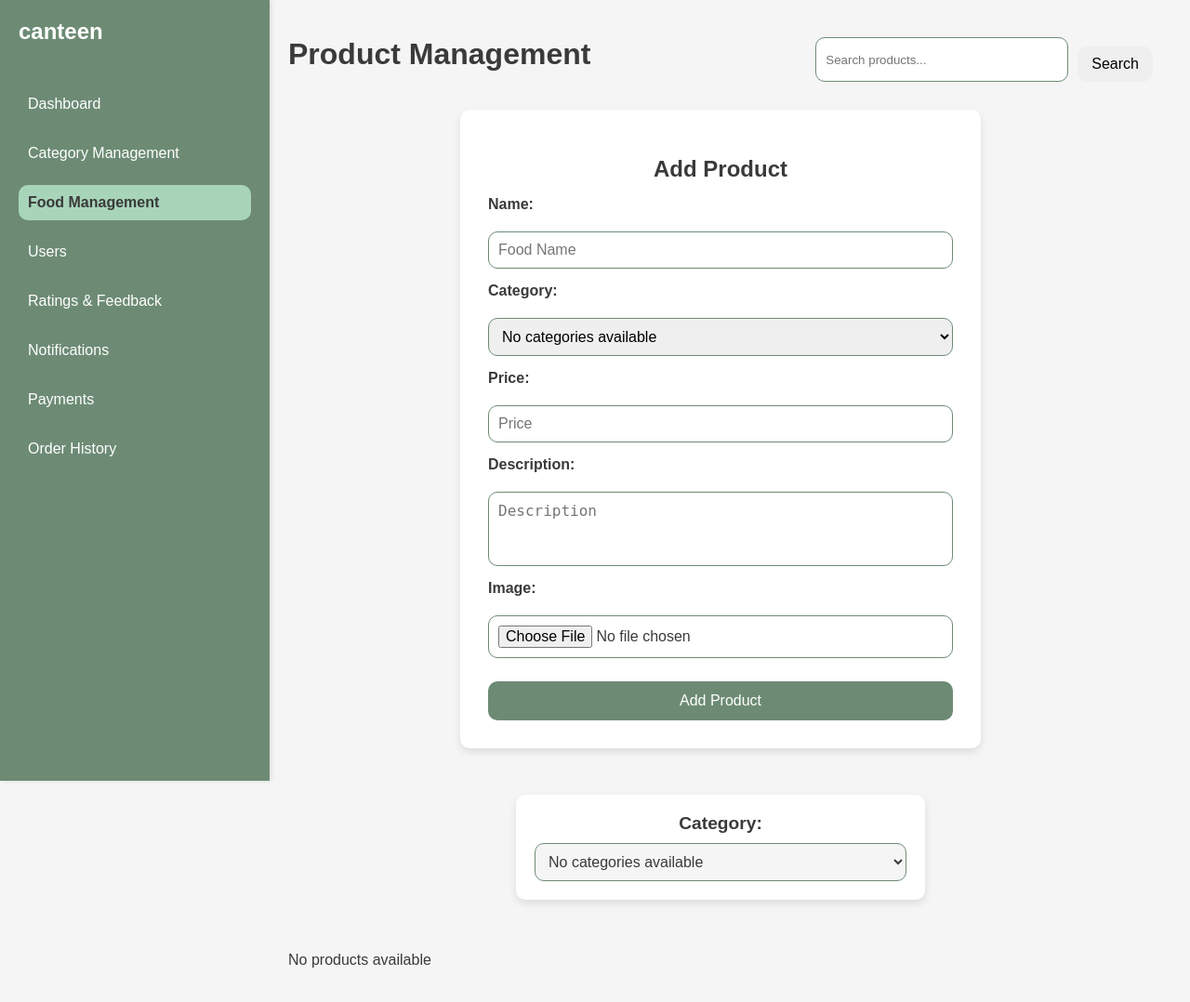
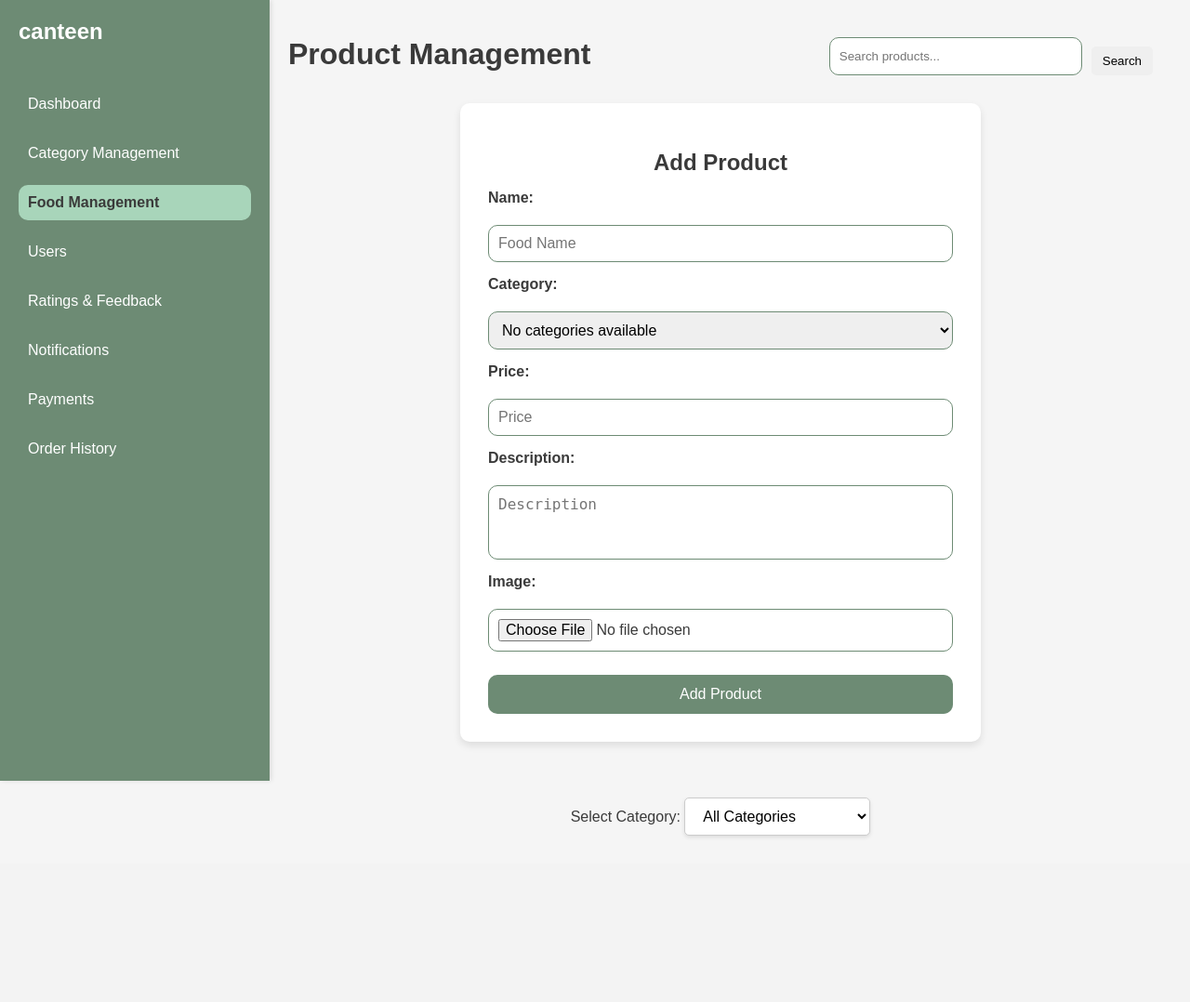
Before and after one commit to Aayush-xtha/Hamro_canteen, a PHP site: page /login/product_management.php in a window 1280 px wide. Shown: the whole page at 93% size. After the commit the page ends 901 px from the top, so only its background shows below. Run offline with PHP 8.4, Linux system fonts and the light colour scheme; the visitor is signed in with stand-in values (Sample User, id 1); data that the repository does not hold is empty.

Commit message:
completed food mangement and category

```diff
--- a/category.php
+++ b/category.php
@@ -265,7 +265,7 @@ if($result->num_rows >0){
                 <table>
                     <thead>
                         <tr>
-                            <th>ID</th>
+
                             <th>Name</th>
 
                             <th>Image</th>
@@ -281,7 +281,7 @@ if($result->num_rows >0){
                         if (mysqli_num_rows($result) > 0) {
                             while ($row = mysqli_fetch_assoc($result)) {
                                 echo "<tr>
-                                    <td>{$row['id']}</td>
+
                                     <td>{$row['category_name']}</td>
 
                                     <td><img src='./uploads/{$row['image']}' alt='Food Image'></td>
--- a/product_management.php
+++ b/product_management.php
@@ -10,12 +10,21 @@ if (!isset($_SESSION['id'])) {
 $branch_id = $_SESSION['id'];
 
 // Fetch categories from the database
-$categorySql = "SELECT id AS category_id, category_name FROM categories";
+$categorySql = "SELECT id AS category_id, category_name FROM categories WHERE branch_id = '$branch_id'";
 $categoryResult = mysqli_query($conn, $categorySql);
 
 if (!$categoryResult) {
     die("Error fetching categories: " . mysqli_error($conn));
 }
+
+$categoryFilter = "";
+if (isset($_GET['category_id']) && $_GET['category_id'] != '') {
+    $category_id = intval($_GET['category_id']);
+    $categoryFilter = " WHERE category_id = $category_id";
+}
+
+$productSql = "SELECT * FROM foods" . $categoryFilter;
+$productResult = mysqli_query($conn, $productSql);
 ?>
 <!DOCTYPE html>
 <html lang="en">
@@ -23,7 +32,6 @@ if (!$categoryResult) {
     <meta charset="UTF-8">
     <meta name="viewport" content="width=device-width, initial-scale=1.0">
     <title>Food Management</title>
-    <!-- <link rel="stylesheet" href="styles.css"> -->
 </head>
 <body>
     <style>
@@ -204,56 +212,40 @@ body {
             background-color: var(--mint);
             color: var(--dark-gray);
         }
-.show_category_products {
-    background-color: var(--white);
-    padding: 20px;
-    border-radius: var(--border-radius);
-    box-shadow: 0 4px 8px var(--shadow);
-    max-width: 400px;
-    width: 100%;
-    margin: 20px auto;
-    text-align: center;
+
+
+        .category-filter {
+            margin-top: 30px; /* Adds space above the category filter */
+            margin-bottom: 30px;
+            text-align: left;
         }
 
-.show_category_products label {
-    font-size: 1.2rem;
-    font-weight: bold;
-    color: var(--dark-gray);
-    display: block;
-    margin-bottom: 10px;
+        .category-filter form select {
+            width: 200px; /* Set the select dropdown width */
+            padding: 10px 15px;
+            font-size: 16px;
+            border-radius: 5px;
+            border: 1px solid #ccc;
+            background-color: #fff;
+            box-shadow: 0 2px 4px rgba(0, 0, 0, 0.1);
+            display: inline-block;
+            position: relative;
         }
 
-.show_category_products select {
-    padding: 10px;
-    border: 1px solid var(--moss);
-    border-radius: var(--border-radius);
-    font-size: 1rem;
-    width: 100%;
-    box-sizing: border-box;
-    background-color: var(--gray);
-    color: var(--dark-gray);
+        .category-filter form select:focus {
+            border-color: #007bff; /
+            outline: none;
         }
 
-.show_category_products select:focus {
-    outline: none;
-    border-color: var(--mint);
-    background-color: var(--white);
+        .category-filter form select option {
+            padding: 10px;
         }
-
-.ProductDisplay {
-    margin-top: 20px;
-    display: flex;
-    flex-direction: column;
-    align-items: center;
-    justify-content: center;
-}
-
         .product-grid {
             display: grid;
-    grid-template-columns: repeat(auto-fit, minmax(200px, 1fr));
+            grid-template-columns: repeat(auto-fit, minmax(300px, 1fr));
             gap: 20px;
-    width: 100%; /* Adjust to take full space */
-    max-width: 1200px; /* Set a max width for grid */
+            width: 95%; /* Adjust to take full space */
+            /* max-width: 1200px; Set a max width for grid */
             margin: 0 auto; /* Center the grid on the page */
             margin-bottom: 20px;
         }
@@ -263,13 +255,13 @@ body {
             border-radius: var(--border-radius);
             box-shadow: 0 4px 8px var(--shadow);
             padding: 15px;
+            width: 320px;
+            height: 380px;
             text-align: center;
             display: flex;
             flex-direction: column;
             align-items: center;
         }
-
-
 
         .product-card h3 {
             margin: 10px 0;
@@ -282,45 +274,70 @@ body {
         }
         .product-card img {
             width: 100%;
-    height: 150px;
+            height: 240px;
             object-fit: cover;
             border-radius: var(--border-radius);
             margin-bottom: 10px;
-    display: block; /* Centers the image */
-    margin: 0 auto; /* Ensures horizontal centering */
+            display: block;
+            margin: 0 auto;
             transition: transform 0.3s ease, box-shadow 0.3s ease;
         }
-
-/* Hover Effect */
         .product-card img:hover {
             transform: scale(1.1);
             box-shadow: 0 0 10px rgba(0, 0, 0, 0.2);
         }
+        .product-info {
+            display: flex;
+            justify-content: space-between;
+            width: 100%;
+            align-items: center;
+            margin-top: 15px;
+            margin-bottom: 10px;
+        }
 
 
+
+        /* Style for the buttons */
         .btn {
-    padding: 10px 15px;
+            display: inline-block;
+            padding: 8px 12px;
             border: none;
-    border-radius: var(--border-radius);
             cursor: pointer;
-    font-size: 1rem;
             margin-top: 10px;
-    transition: opacity var(--transition);
+            border-radius: 5px;
+            transition: background-color 0.3s ease, transform 0.2s ease; /* Add transition for smooth hover effects */
         }
 
-.btn:hover {
-    opacity: 0.9;
+        /* Edit button styling */
+        .edit-btn {
+            background-color: blue;
+            color: white;
+            margin-right: 5px;
         }
 
-.edit-btn {
-    background-color: var(--blue);
-    color: var(--white);
+        /* Delete button styling */
+        .delete-btn {
+            background-color: red;
+            color: white;
         }
 
-.delete-btn {
-    background-color: var(--red);
-    color: var(--white);
+        /* Hover effect for buttons */
+        .edit-btn:hover {
+            background-color: darkblue;
+            transform: scale(1.05); /* Slightly enlarge the button on hover */
         }
+
+        .delete-btn:hover {
+            background-color: darkred;
+            transform: scale(1.05); /* Slightly enlarge the button on hover */
+        }
+
+        /* Focus effect for buttons (optional) */
+        .btn:focus {
+            outline: none;
+            box-shadow: 0 0 5px rgba(0, 0, 255, 0.5); /* Adds a glow effect when the button is focused */
+        }
+
         .branch-logo {
             width: 100px;
             height: 100px;
@@ -407,44 +424,40 @@ body {
                         <button type="submit" class="btn">Add Product</button>
                     </form>
                 </div>
-                <div class ="show_category_products">
-                <label for="category_id">Category:</label>
-                <select name="category_id" required>
-                            <?php if ($categoryResult && mysqli_num_rows($categoryResult) > 0): ?>
-                                <?php while ($category = mysqli_fetch_assoc($categoryResult)): ?>
-                                    <option value="<?php echo $category['category_id']; ?>">
-                                        <?php echo $category['category_name']; ?>
-                                    </option>
-                                <?php endwhile; ?>
-                            <?php else: ?>
-                                <option value="">No categories available</option>
-                            <?php endif; ?>
+                <div class="category-filter">
+                    <form method="GET" action="">
+                        <label for="category">Select Category:</label>
+                        <select name="category_id" required onchange="this.form.submit()">
+                            <option value="">All Categories</option>
+                            <?php
+                            $categorySql = "SELECT id AS category_id, category_name FROM categories WHERE branch_id = '$branch_id'";
+                            $categoryResult = mysqli_query($conn, $categorySql);
+                            while ($category = mysqli_fetch_assoc($categoryResult)) {
+                                $selected = (isset($_GET['category_id']) && $_GET['category_id'] == $category['category_id']) ? 'selected' : '';
+                                echo "<option value='{$category['category_id']}' $selected>{$category['category_name']}</option>";
+                            }
+                            ?>
                         </select>
+                    </form>
                 </div>
-
             </div>
-           <!-- Fetch and Display Products -->
-<div class="ProductDisplay">
             <div class="product-grid">
-        <?php
-        $productSql = "SELECT * FROM foods";
-        $productResult = mysqli_query($conn, $productSql);
-
-        if ($productResult && mysqli_num_rows($productResult) > 0):
-            while ($product = mysqli_fetch_assoc($productResult)): ?>
+                <?php while ($product = mysqli_fetch_assoc($productResult)): ?>
                     <div class="product-card">
                         <img src="./uploads/<?php echo $product['image']; ?>" alt="<?php echo $product['food_name']; ?>">
                         <h3><?php echo $product['food_name']; ?></h3>
-                    <p class="price">$<?php echo number_format($product['price'], 2); ?></p>
                         <p><?php echo $product['description']; ?></p>
+                        <div class="product-info">
+                            <p class="price">Price: $<?php echo number_format($product['price'], 2); ?> </p>
+
+                            <!-- Edit and Delete Buttons -->
+                            <div class="button-container">
+                                <button class="btn edit-btn" onclick="editProduct(<?php echo $product['id']; ?>)">Edit</button>
                                 <button class="btn delete-btn" onclick="deleteProduct(<?php echo $product['id']; ?>)">Delete</button>
-                    <button class="btn edit-btn" onclick="editProduct(<?php echo $product['id']; ?>)">Edit</button>
                             </div>
-            <?php endwhile;
-        else: ?>
-            <p>No products available</p>
-        <?php endif; ?>
                         </div>
+                    </div>
+                <?php endwhile; ?>
             </div>
 
             <script>
```
Also changed, not shown: database/database.sql (+23 -5 lines), uploads/chowmin.png (deleted), uploads/coke.png (deleted), uploads/momo.png (deleted). Lines whose indentation alone changed are shown as unchanged.
